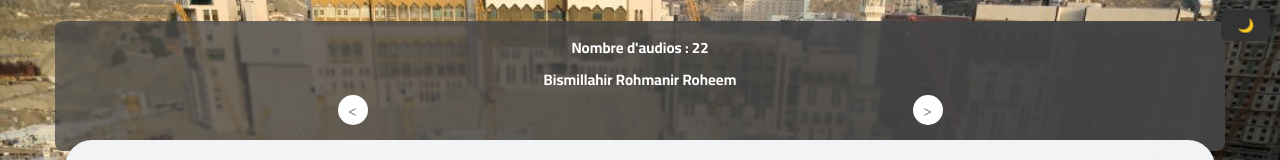
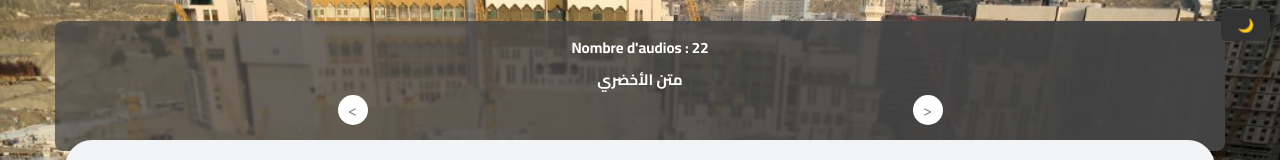
Before and after one commit to boub81124121/Makaranta, a plain HTML site: page index.html in a window 1280 px wide. Shown: the top 160 px of the page. Drawn offline with Linux system fonts and the light colour scheme.

Commit message:
Update index.html

```diff
--- a/index.html
+++ b/index.html
@@ -70,7 +70,7 @@
         <div class="player">
         <div class="title" id="counter"></div> <!-- compteur ajouté ici -->
             <div class="title" id="title">
-                Bismillahir Rohmanir Roheem
+                متن الأخضري
 
             </div>
             <div class="buttons">
```
